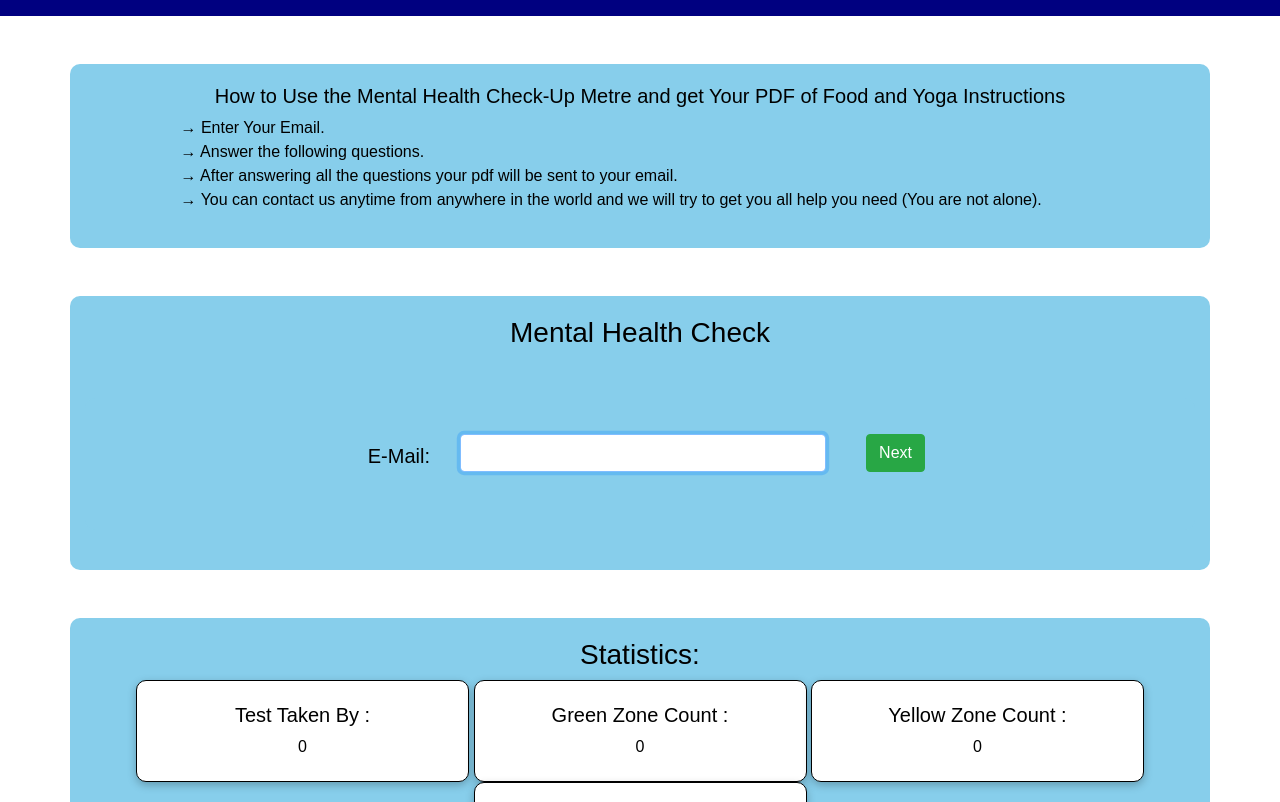
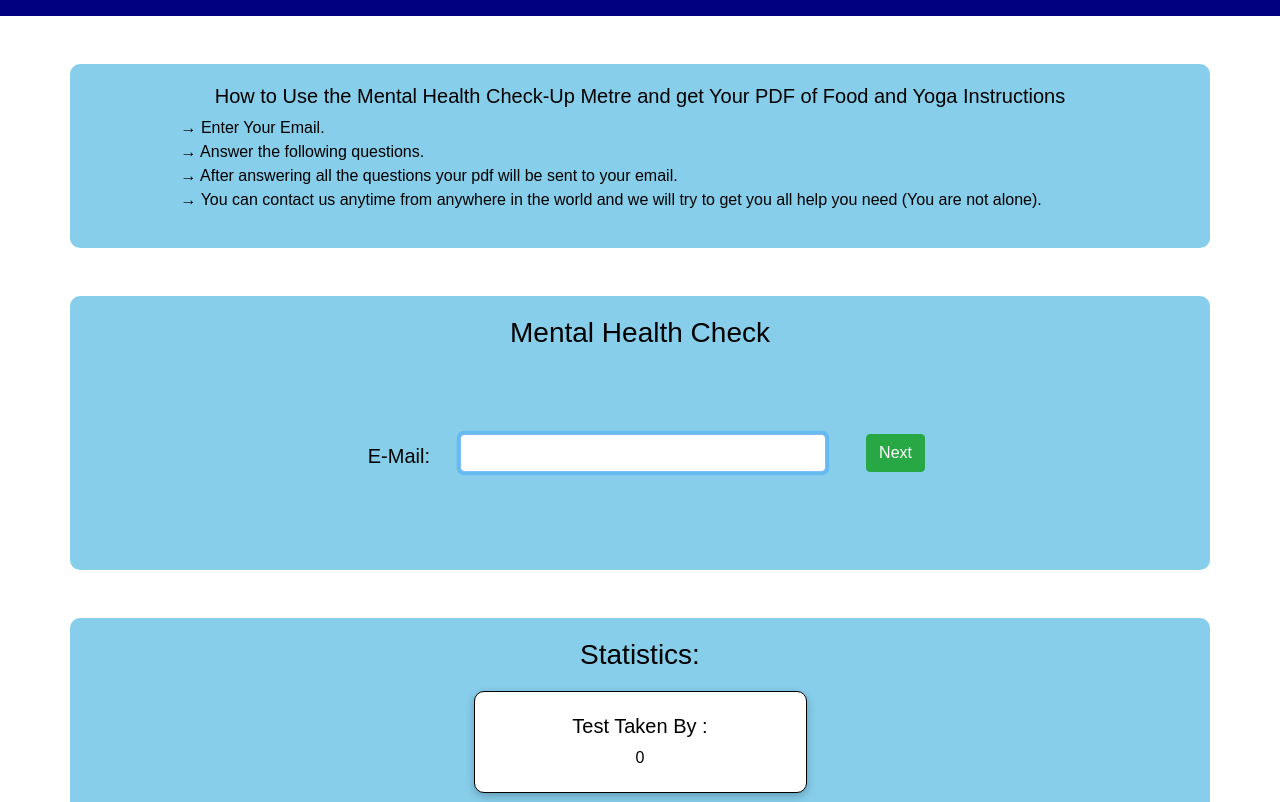
Before and after one commit to HARSH-KUMAR10/Mental-Health-Hack, a website: page html/index.html in a window 1280 px wide. Shown: the part 90-892 px from the top of the page. Drawn offline with nearby package versions, Linux system fonts and the light colour scheme; no server answers.

Commit message:
statistics fixed

```diff
--- a/html/style.css
+++ b/html/style.css
@@ -182,6 +182,7 @@
   box-shadow: 0px 3px 8px rgba(0,0,0,0.25);
   border-radius: 10px;
   padding:2%;
+  margin:1%;
   width:30%;
   background-color: white;
 }
```
Also changed, not shown: html/index.html (+1 -1 lines).
